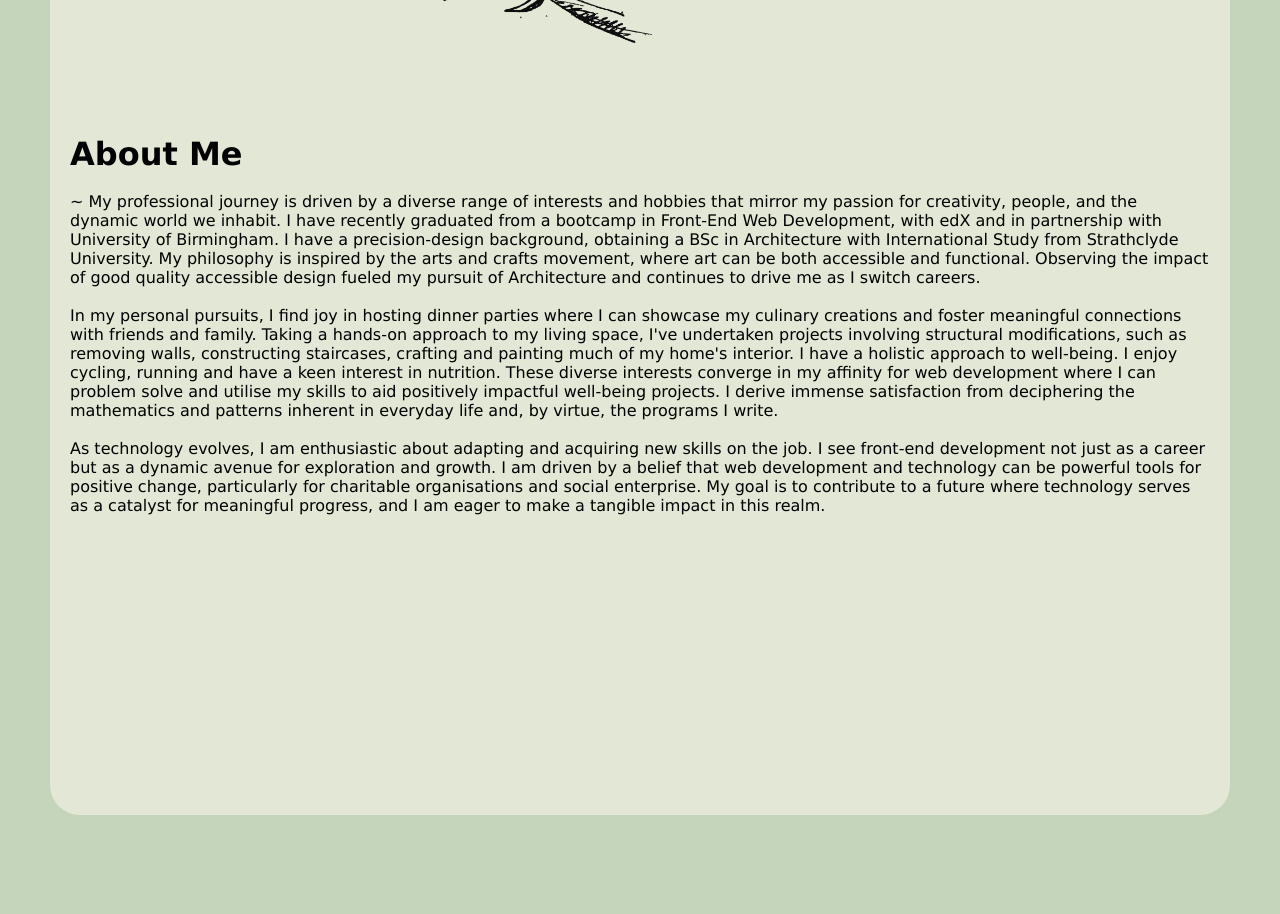
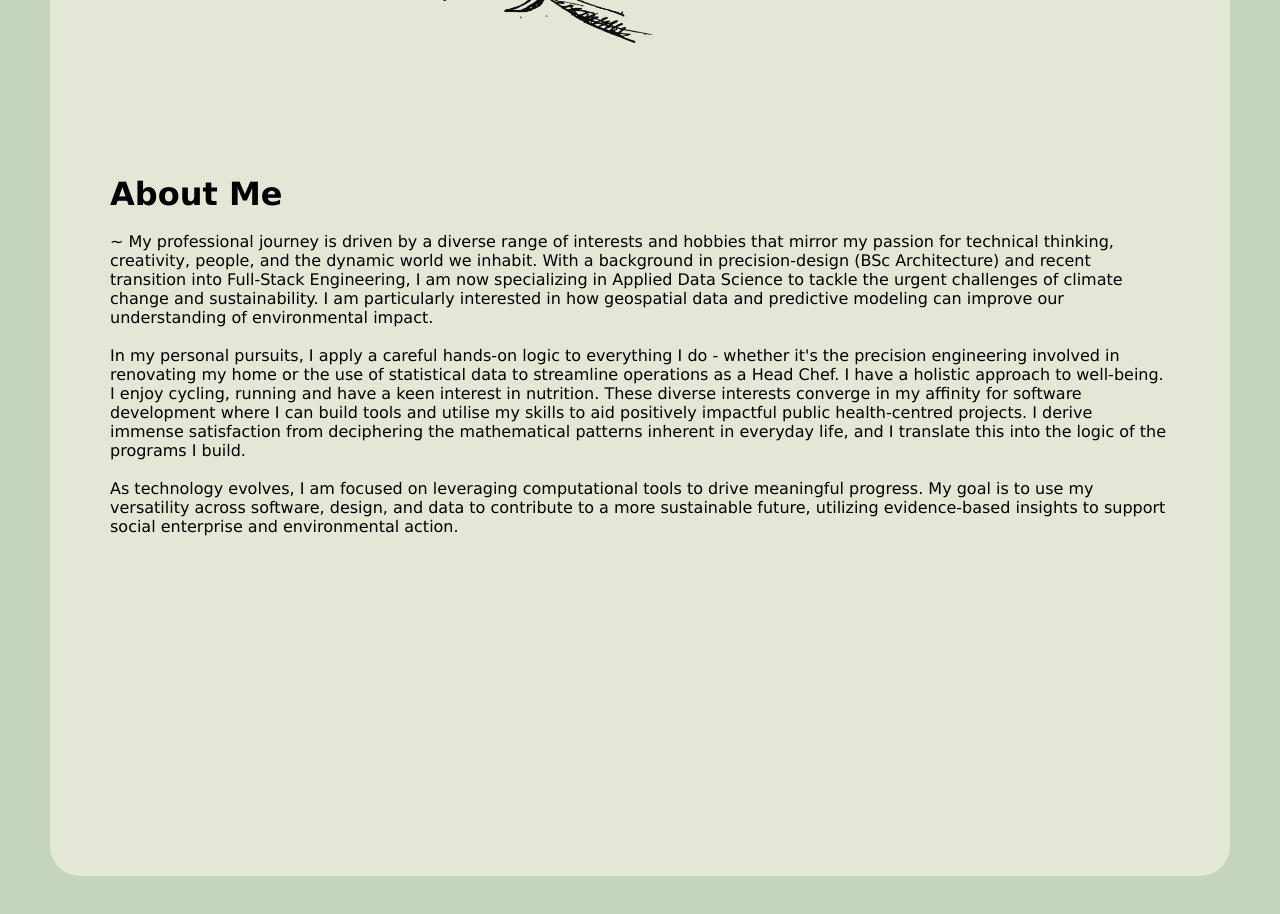
Before and after one commit to RowanKinross/webdev_portfolio_rkinross_2024, a React (Vite) app: page /about in a window 1280 px wide. Shown: the part 1080-1994 px from the top of the page. Before the commit the page ends 1945 px from the top, so only its background shows below. Built offline with nearby package versions, Linux system fonts and the light colour scheme.

Commit message:
new updated bio

```diff
--- a/src/components/About/About.jsx
+++ b/src/components/About/About.jsx
@@ -22,9 +22,13 @@ function About() {
               <h2>About Me</h2>
               <br></br>
               <p className='bio'>
-              ~ My professional journey is driven by a diverse range of interests and hobbies that mirror my passion for creativity, people, and the dynamic world we inhabit. I have recently graduated from a bootcamp in Front-End Web Development, with edX and in partnership with University of Birmingham. I have a precision-design background, obtaining a BSc in Architecture with International Study from Strathclyde University. My philosophy is inspired by the arts and crafts movement, where art can be both accessible and functional. Observing the impact of good quality accessible design fueled my pursuit of Architecture and continues to drive me as I switch careers. <br/><br/>
-              In my personal pursuits, I find joy in hosting dinner parties where I can showcase my culinary creations and foster meaningful connections with friends and family. Taking a hands-on approach to my living space, I've undertaken projects involving structural modifications, such as removing walls, constructing staircases, crafting and painting much of my home's interior. I have a holistic approach to well-being. I enjoy cycling, running and have a keen interest in nutrition. These diverse interests converge in my affinity for web development where I can problem solve and utilise my skills to aid positively impactful well-being projects. I derive immense satisfaction from deciphering the mathematics and patterns inherent in everyday life and, by virtue, the programs I write. <br/><br/>
-              As technology evolves, I am enthusiastic about adapting and acquiring new skills on the job. I see front-end development not just as a career but as a dynamic avenue for exploration and growth. I am driven by a belief that web development and technology can be powerful tools for positive change, particularly for charitable organisations and social enterprise. My goal is to contribute to a future where technology serves as a catalyst for meaningful progress, and I am eager to make a tangible impact in this realm.
+              ~ My professional journey is driven by a diverse range of interests and hobbies that mirror my passion for technical thinking, creativity, people, and the dynamic world we inhabit. With a background in precision-design (BSc Architecture) and recent transition into Full-Stack Engineering, I am now specializing in Applied Data Science to tackle the urgent challenges of climate change and sustainability. I am particularly interested in how geospatial data and predictive modeling can improve our understanding of environmental impact.
+              <br/>
+              <br/>
+              In my personal pursuits, I apply a careful hands-on logic to everything I do - whether it's the precision engineering involved in renovating my home or the use of statistical data to streamline operations as a Head Chef. I have a holistic approach to well-being. I enjoy cycling, running and have a keen interest in nutrition. These diverse interests converge in my affinity for software development where I can build tools and utilise my skills to aid positively impactful public health-centred projects. I derive immense satisfaction from deciphering the mathematical patterns inherent in everyday life, and I translate this into the logic of the programs I build.
+              <br/>
+              <br/>
+              As technology evolves, I am focused on leveraging computational tools to drive meaningful progress. My goal is to use my versatility across software, design, and data to contribute to a more sustainable future, utilizing evidence-based insights to support social enterprise and environmental action.
 
               </p>
             </div>
--- a/src/components/About/about.css
+++ b/src/components/About/about.css
@@ -9,7 +9,9 @@
   position: relative;
   margin: 20px;
   bottom: 300px;
+  padding: 40px;
 }
+
 
 .headshot {
   margin: 100px 0px;
```
